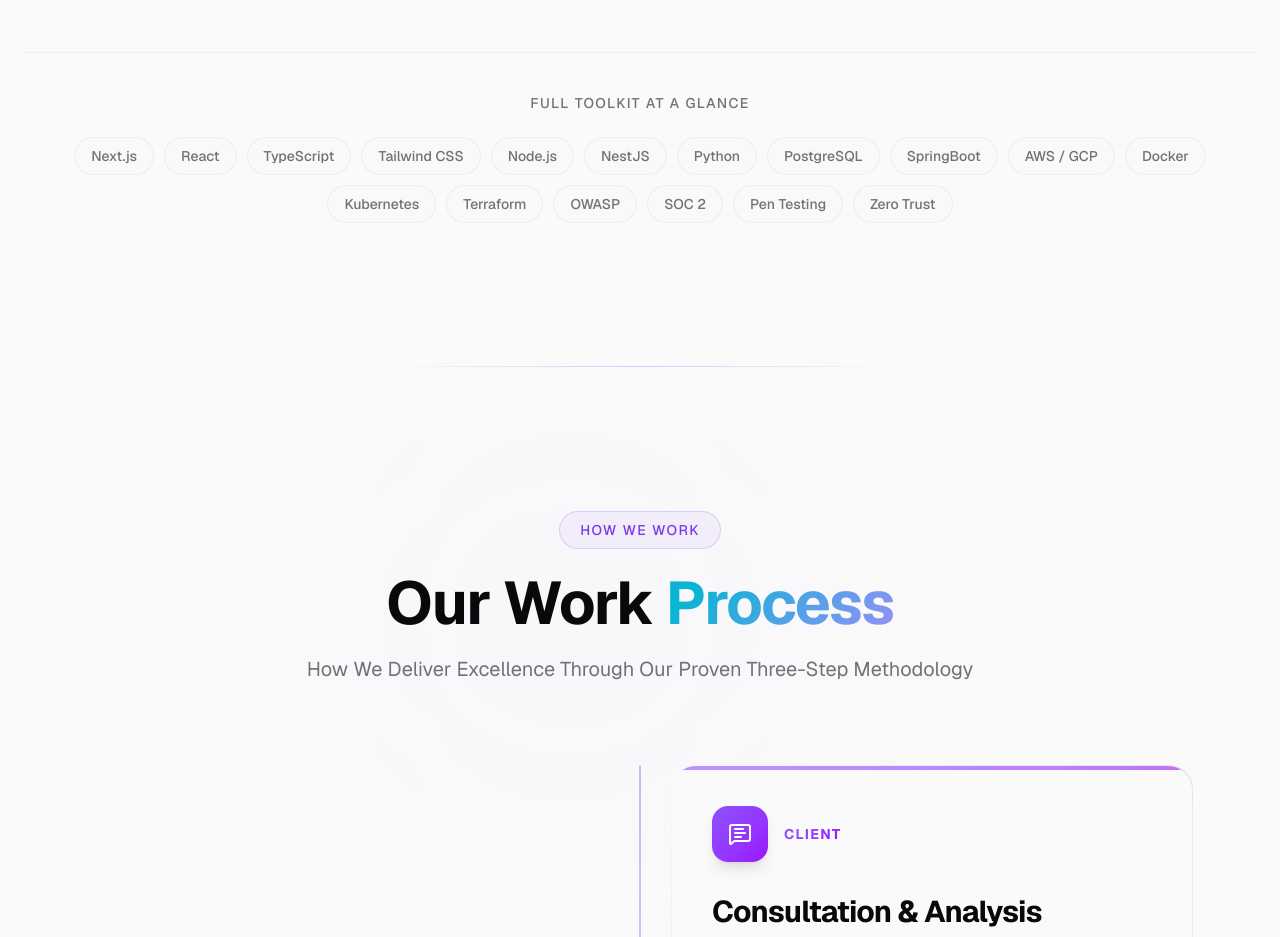
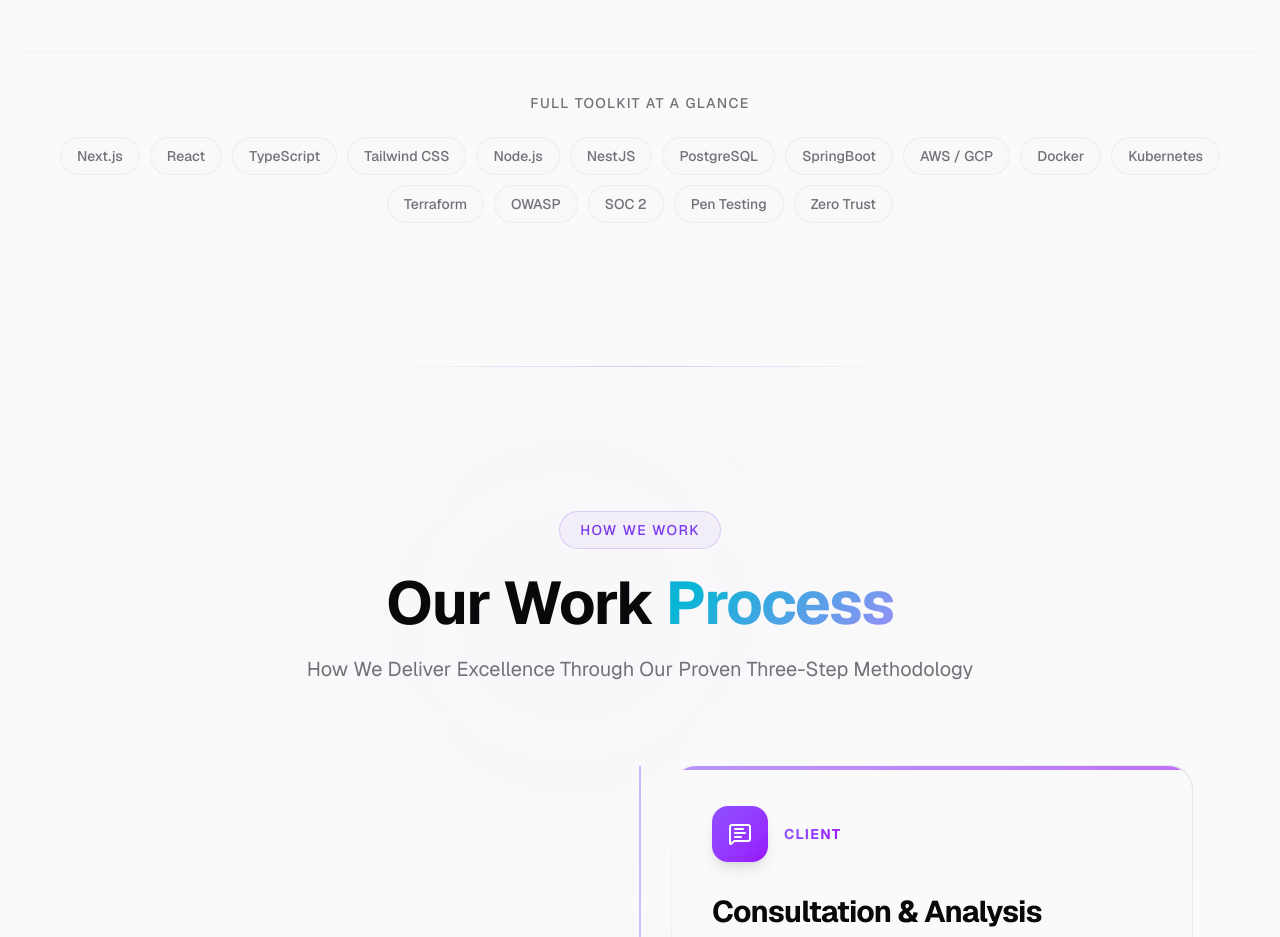
Before and after one commit to Ship-Faster/ShipFast-website, a Next.js app: page / in a window 1280 px wide. Shown: the part 4460-5397 px from the top of the page. Built offline with nearby package versions, Linux system fonts and the light colour scheme.

Commit message:
Update stack.tsx

```diff
--- a/src/components/sections/stack.tsx
+++ b/src/components/sections/stack.tsx
@@ -34,7 +34,6 @@ const categories = [
     items: [
       { name: "Node.js", desc: "Server-side JavaScript", abbr: "No" },
       { name: "NestJS", desc: "Enterprise Node framework", abbr: "Ne" },
-      { name: "Python", desc: "Versatile scripting", abbr: "Py" },
       { name: "PostgreSQL", desc: "Relational database", abbr: "Pg" },
       { name: "SpringBoot", desc: "Large Enterprise Applications", abbr: "Sp" },
     ],
```
